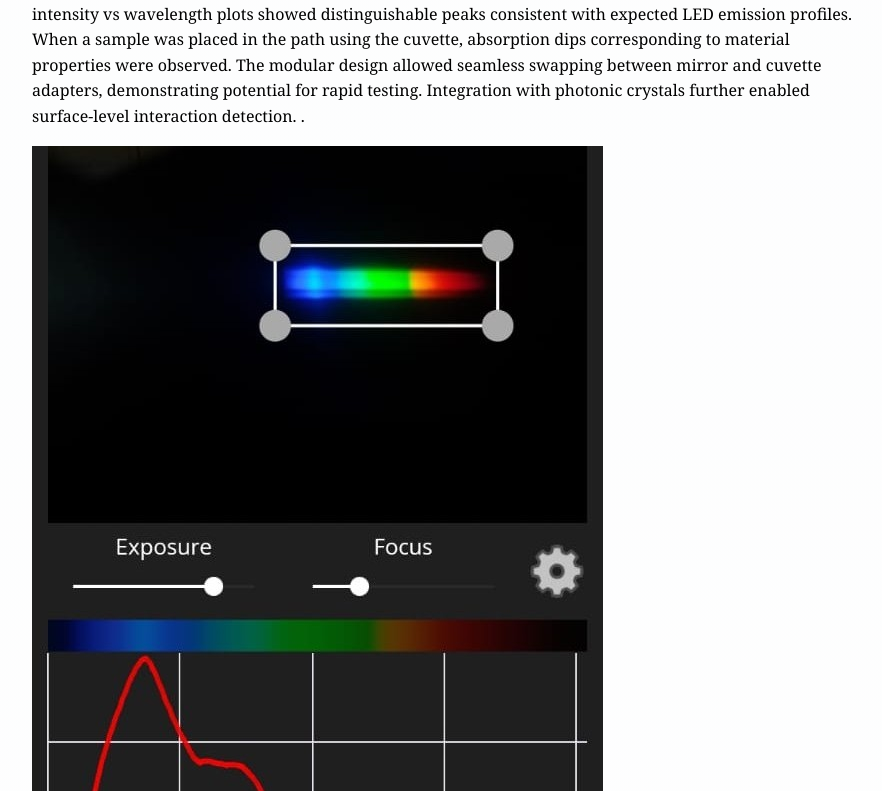
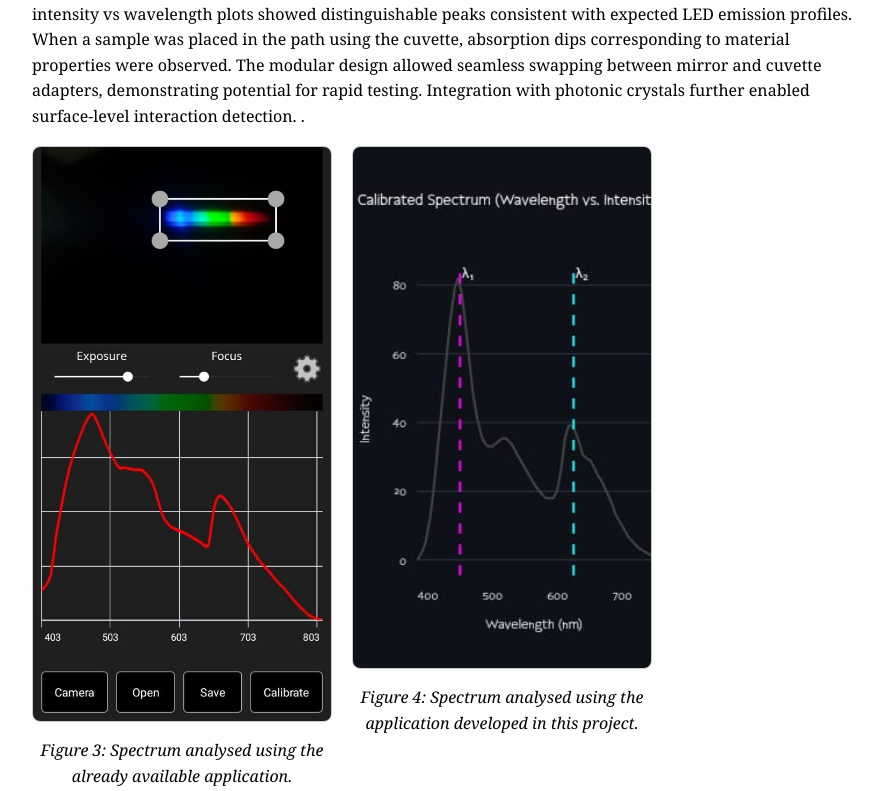
Before and after one commit to puspkml/Puspa, a SvelteKit app: page /projects/spectrometer in a window 1280 px wide. Shown: the part 5129-5920 px from the top of the page, without its empty margins (190-1072 px from the left). Built offline with nearby package versions, Linux system fonts and the light colour scheme.

Commit message:
Update page

```diff
--- a/src/routes/projects/spectrometer/+page.svelte
+++ b/src/routes/projects/spectrometer/+page.svelte
@@ -43,6 +43,23 @@
     background-color: #555;
     margin: 2rem 0;
   }
+
+  .image-row {
+    display: flex;
+    gap: 20px;          /* spacing between images */
+    align-items: flex-start;
+  }
+  .image-row img {
+    width: 300px;       /* adjust size */
+    height: auto;
+    border: 1px solid #ccc; /* optional styling */
+    border-radius: 8px;     /* optional rounded corners */
+  }
+  .image-row p {
+    text-align: center; /* captions under images */
+    max-width: 300px;
+  }
+
 </style>
 
 <div class="report-container">
@@ -171,12 +188,16 @@ A small prism was mounted on top of the photonic crystal to facilitate the excit
 The modular design allowed seamless swapping between mirror and cuvette adapters, demonstrating potential for rapid testing. Integration with photonic crystals further enabled surface-level interaction detection.
 .</p>
 
-  <img src="/projects/spectrometer/WhatsApp Image 2025-06-28 at 16.19.37_cb283bf0.jpg" alt="Spectrum using existing app" />
-  <p><em>Figure 3: Spectrum analysed using the already available application.</em></p>
-
-  <img src="/projects/spectrometer/WhatsApp Image 2025-06-28 at 16.18.20_47934bc1.jpg" alt="Spectrum using developed app" />
-  <p><em>Figure 4: Spectrum analysed using the application developed in this project.</em></p>
-
+  <div class="image-row">
+    <div>
+      <img src="/projects/spectrometer/WhatsApp Image 2025-06-28 at 16.19.37_cb283bf0.jpg" alt="Spectrum using existing app">
+      <p><em>Figure 3: Spectrum analysed using the already available application.</em></p>
+    </div>
+    <div>
+      <img src="/projects/spectrometer/WhatsApp Image 2025-06-28 at 16.18.20_47934bc1.jpg" alt="Spectrum using developed app">
+      <p><em>Figure 4: Spectrum analysed using the application developed in this project.</em></p>
+    </div>
+  </div>
   <strong><h2>Conclusion</h2></strong>
   <p>This project successfully illustrates the potential of building a low-cost, portable, and customizable spectrometer by integrating 3D-printed components with smartphone-based sensing. By combining fundamental concepts of optics with practical design and digital tools, we have created a device that not only serves educational purposes but also holds promise for basic analytical applications.
 
```
